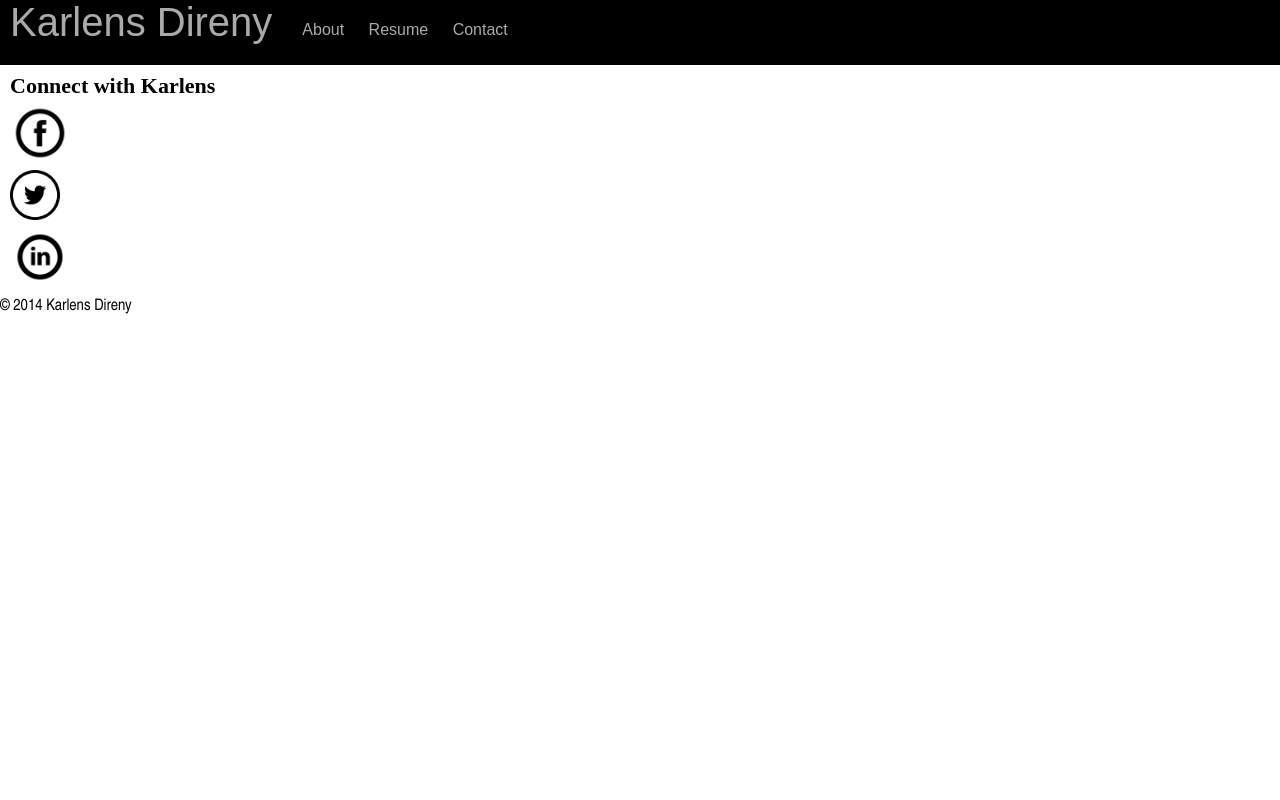
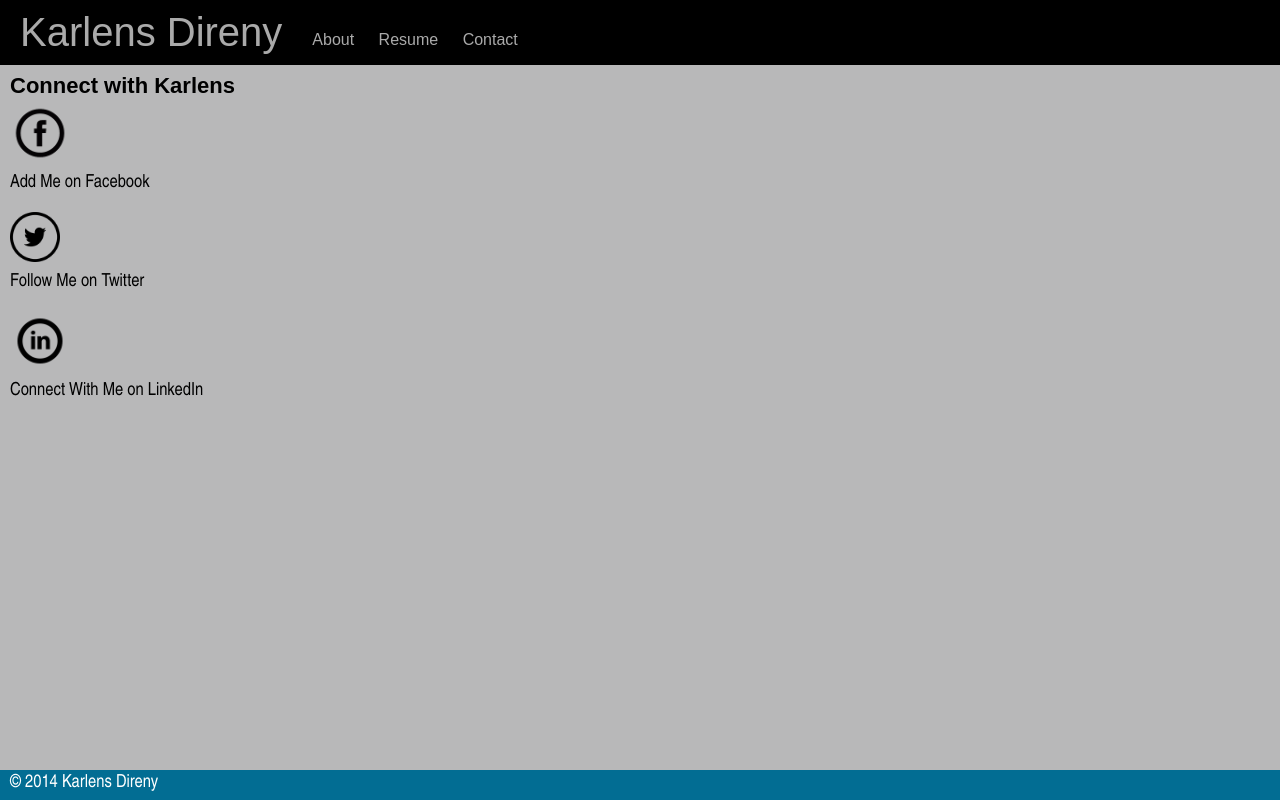
Before and after one commit to direnyk/direnyk.github.io, a plain HTML site: page contact.html in a window 1280 px wide. Drawn offline with Linux system fonts and the light colour scheme.

Commit message:
Website Minor Changes

```diff
--- a/contact.html
+++ b/contact.html
@@ -19,7 +19,12 @@
     </header>
 
 
+    <div id="wrapper">
+        <div id="header"></div>
+        <div id="content"></div>
+        <div id="footer"></div>
 
+    </div>
 
   <article>
 
@@ -29,14 +34,17 @@
 
 <div>
 <a href="http://www.facebook.com/karlens.direny"><img src=" images/facebooklogo.jpeg"  height="60" width="60" title="Facebook" alt="Facebook"/></a>
+    <p> Add Me on Facebook</p>
     </div>
 
     <div>
     <a href="http://www.twitter.com/KDireny"><img src=" images/twitterlogo.jpeg"  height="50" width="50" title="Twitter" alt="Twitter"/></a>
+        <p> Follow Me on Twitter</p>
     </div>
 
     <div>
     <a href="http://www.linkedin.com/pub/karlens-direny/a3/b86/101/"><img src=" images/linkedinlogo.jpeg"  height="60" width="60" title="LinkedIn" alt="LinkedIn"/></a>
+        <p> Connect With Me on LinkedIn</p>
     </div>
 
 
--- a/css/base.css
+++ b/css/base.css
@@ -5,8 +5,17 @@
 }
 
 
-body { font-size: 16px;
+body {  background-color:#B8B8B9;
+        font-size: 16px;
         line-height: 24px;
+        margin: 0;
+        padding: 0;
+        height: 100;
+}
+
+
+#wrapper { min-height: 100%;
+            position: relative;
 }
 
 
@@ -16,13 +25,14 @@ p { margin-bottom: 16px;
 
 header {background-color: #000000;
         color: #ffffff;
-        height: 65px
+        height: 65px;
+        padding: 10px;
 }
 
 header h1 {
         float: left;
         font-size: 40px;
-        font-family: Lucida Handwriting, sans-serif;
+        font-family: Noteworthy, sans-serif;
         color: #000000;
         font-weight: 500;
         padding: 10px;
@@ -69,19 +79,19 @@ article h2 {
 }
 
 h1 {
-    font-family: Lucida Handwriting;
+    font-family: skia, sans-serif;
     color: #000000;
 }
 
 h2 {
-    font-family: Herculanum;
+    font-family: Herculanum, sans-serif;
     font-size: 30px;
     color: teal;
 }
 
 p {
-    font-family: arial narrow,Optima, sans-serif;
-    font-size: 16px;
+    font-family: arial narrow,optima, sans-serif;
+    font-size: 18px;
     line-height: 26px;
 }
 images {
@@ -90,6 +100,16 @@ images {
 }
 
 footer {
-    font-size: 12px
+    font-family: cursive;
+    font-size: 12px;
     padding: 0 10px 0 10px;
 }
+
+footer {background-color: #026D93;
+        color: #ffffff;
+        height: 30px;
+        width:100%;
+        position: absolute;
+        bottom:0;
+
+}
```
Also changed, not shown: about.html (+6 -0 lines), index.html (+10 -0 lines), resume.html (+10 -0 lines).
